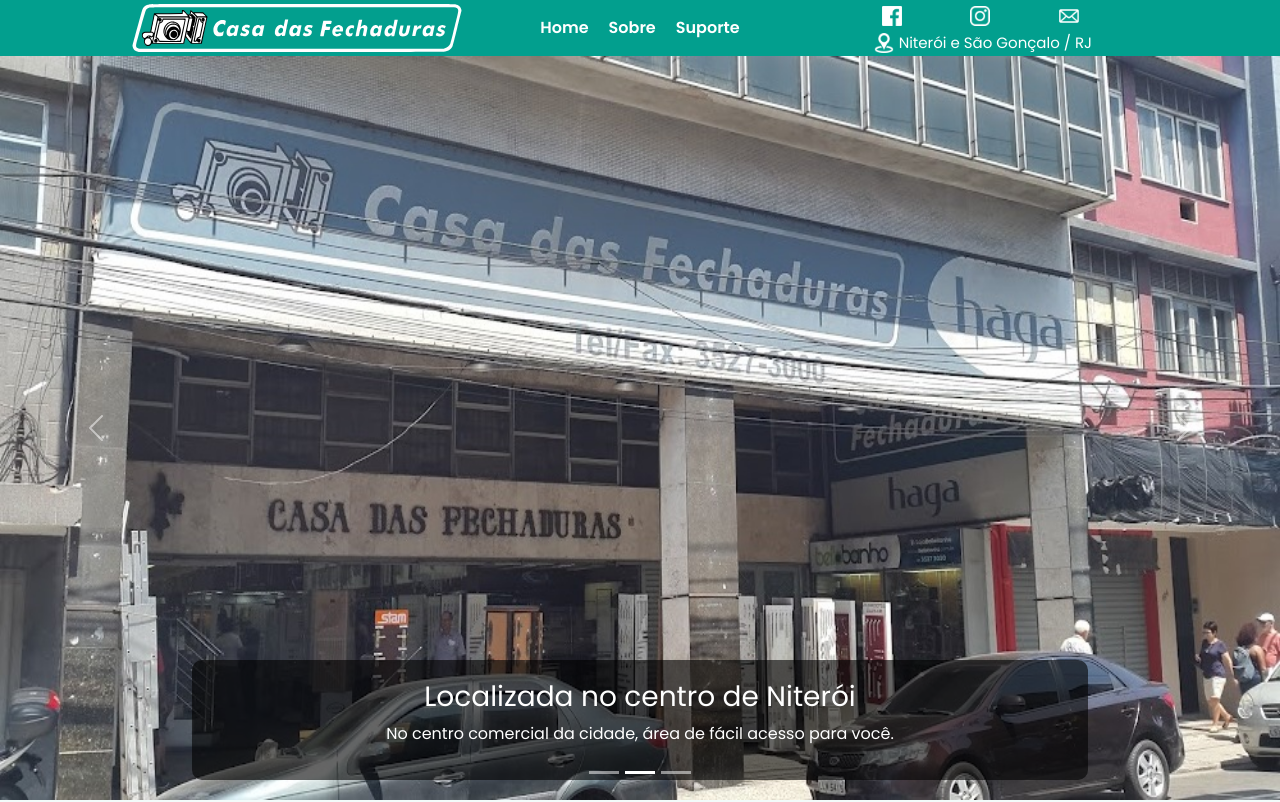
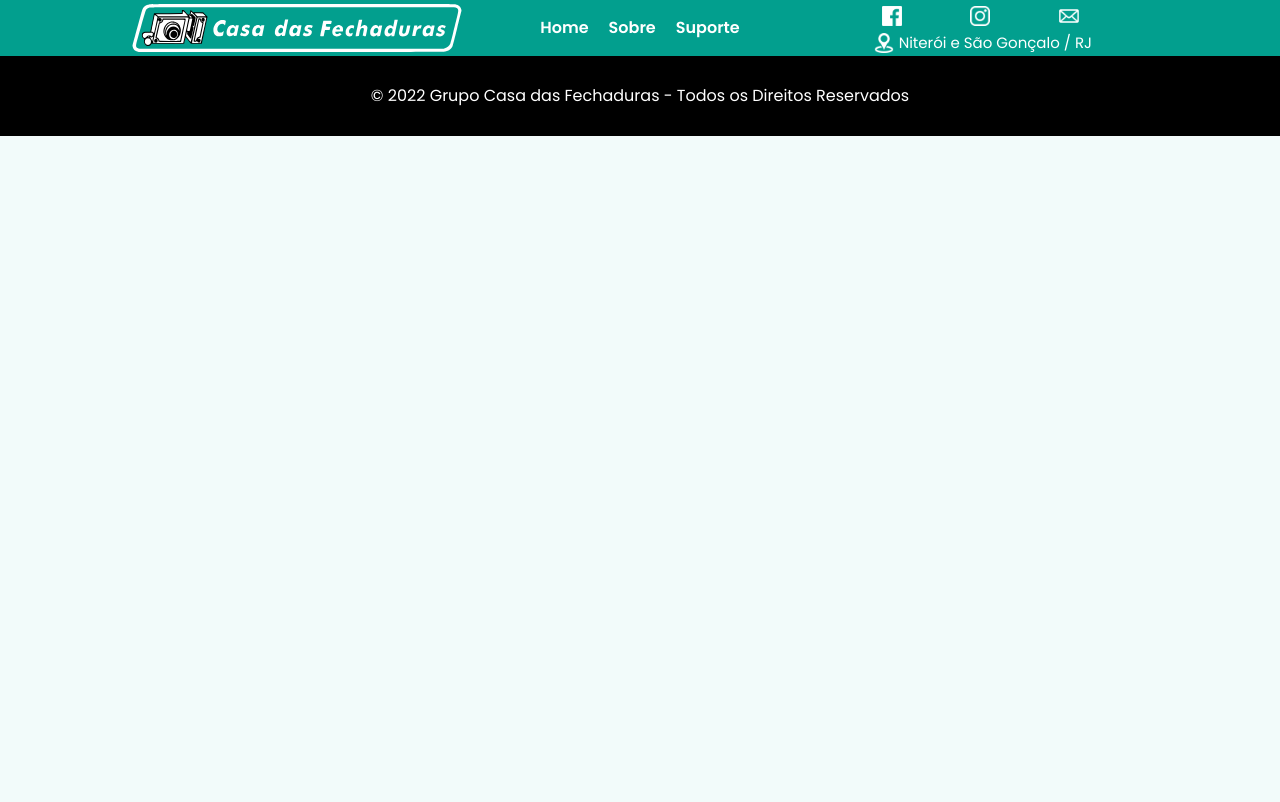
Before and after one commit to patrick2m/cfn-site, a React (Create React App) app: page / in a window 1280 px wide. Shown: the top 802 px of the page. Built offline with nearby package versions, Linux system fonts and the light colour scheme.

Commit message:
path of Home repaired and website working

```diff
--- a/package.json
+++ b/package.json
@@ -2,7 +2,7 @@
   "name": "cfn-site",
   "version": "0.1.0",
   "private": true,
-  "homepage": "https://patrick2m.github.io/",
+  "homepage": "https://patrick2m.github.io/CFN-institutional-website",
   "dependencies": {
     "@react-google-maps/api": "^2.7.0",
     "@testing-library/jest-dom": "^5.16.1",
--- a/src/App.jsx
+++ b/src/App.jsx
@@ -5,7 +5,6 @@
 import About from './components/About'
 import Home from './components/Home'
 import Support from './components/Support'
-
 
 import './App.scss'
 
@@ -15,7 +14,7 @@
       <BrowserRouter>
         <Header />
         <Routes>
-          <Route path="/" element={<Home />} />
+          <Route path="/CFN-institutional-website" element={<Home />} />
           <Route path="/about" element={<About />} />
           <Route path="/support" element={<Support />} />
         </Routes>
--- a/src/components/partials/Header.jsx
+++ b/src/components/partials/Header.jsx
@@ -14,7 +14,7 @@
     <header id="main-header">
       <div className="header-container">
         <div id="menu-logo">
-          <Link to="/">
+          <Link to="/CFN-institutional-website">
             <img className="big-logo" src={imglogo} alt="Casa das Fechaduras" />
             <img
               className="small-logo"
@@ -27,7 +27,7 @@
         <div id="menu-header">
           <ul>
             <li>
-              <Link className="menu-link" to="/">
+              <Link className="menu-link" to="/CFN-institutional-website">
                 Home
               </Link>
             </li>
```
